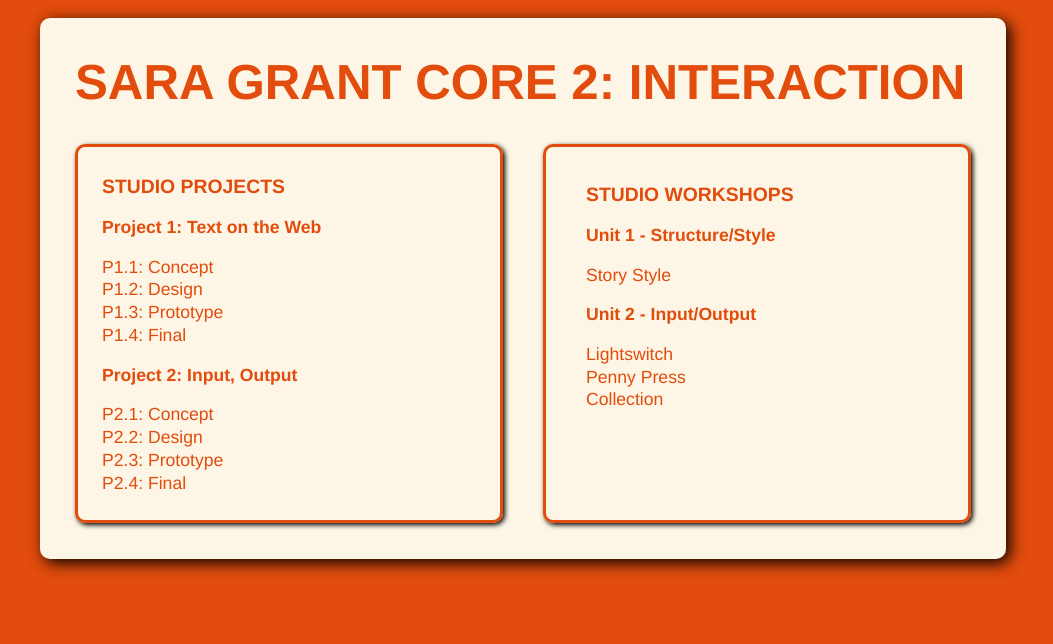
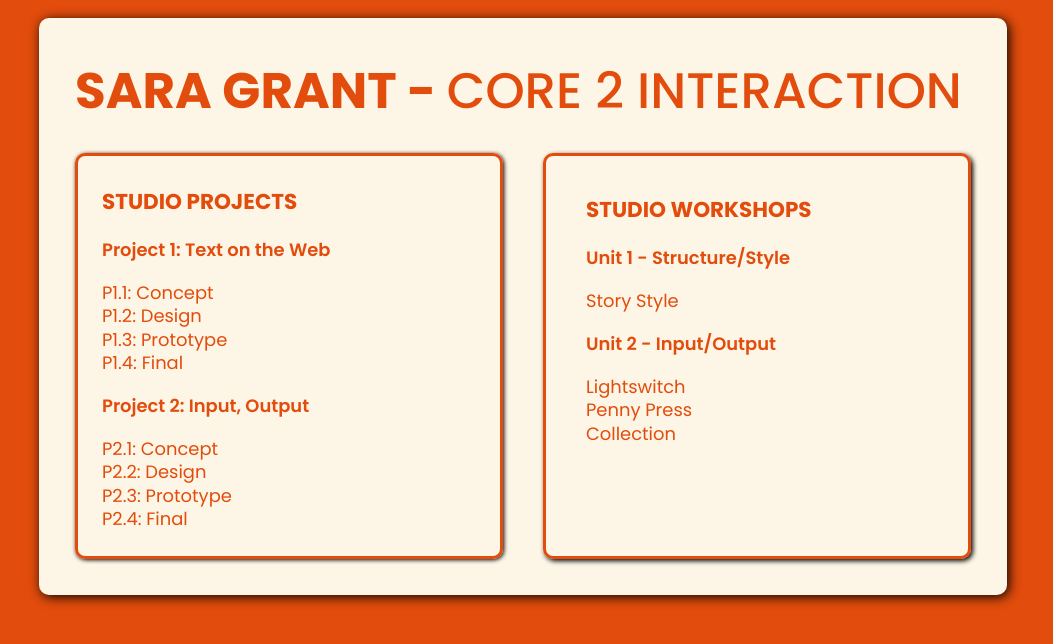
Before and after one commit to sara-grant/Core-2-Interaction-Site, a plain HTML site: page index.html in a window 1280 px wide. Shown: the whole page, without its empty margins (117-1170 px from the left). Drawn offline with Linux system fonts and the light colour scheme.

Commit message:
style updates

```diff
--- a/assets/style.css
+++ b/assets/style.css
@@ -1,21 +1,21 @@
 html {
 	background: #e24c0c;
 	color: #e24c0c;
-	font-family: Helvetica, sans-serif;
+	font-family: "Poppins", sans-serif;
 	padding-left:1.5em;
 	padding-right: 1.5em;
 	padding-top: 1em;
-	font-size: 1.1em;
+	font-size: 1.4vw;
 }
 
 h1::selection, h2::selection, h3::selection, a::selection, p::selection {
-	color: #e24c0c;
-	background-color: #fdf5e5;
+	color: #fdf5e5;
+	background-color: #e24c0c;
 }
 
 body {
 	border: e24c0c solid 5px;
-	box-shadow: 4px 4px 15px black;
+	box-shadow: 2px 2px 12px black;
 	border-radius: 10px;
 	padding: 2em;
 	background-color: #fdf5e5;
@@ -38,7 +38,7 @@ body {
 	border: #e24c0c solid 3px;
 	border-radius: 10px;
 	transition: 1s;
-	box-shadow: 2px 2px 5px black;
+	box-shadow: 1px 1px 4px rgb(0, 0, 0);
 	}
 
 .studio-projects:hover {
@@ -70,9 +70,14 @@ ul {
 
 h1 {
 	text-transform: uppercase;
-	font-size: 3.85vw;
+	font-size: 3.9vw;
 	margin: 0;
-	margin-bottom: 0.7em;
+	margin-bottom: 0.5em;
+}
+
+em {
+	font-weight: 500;
+	font-style: normal;
 }
 
 h2 {
@@ -82,8 +87,9 @@ h2 {
 }
 
 h3 {
-	font-size: 1.1em;
+	font-size: 1.2em;
 	text-transform: uppercase;
+	margin-bottom: 0;
 }
 
 
@@ -98,4 +104,5 @@ a:hover {
 
 .subtitle {
 	font-weight: bold;
+	font-weight: 600;
 }
--- a/index.html
+++ b/index.html
@@ -5,10 +5,13 @@
 	<meta name="viewport" content="width=device-width, initial-scale=1.0">
 	<title>My Core 2: Interaction Homepage</title>
 	<link rel="stylesheet" href="./assets/style.css">
+	<link rel="preconnect" href="https://fonts.googleapis.com">
+	<link rel="preconnect" href="https://fonts.gstatic.com" crossorigin>
+	<link href="https://fonts.googleapis.com/css2?family=Poppins:ital,wght@0,100;0,200;0,300;0,400;0,500;0,600;0,700;0,800;0,900;1,100;1,200;1,300;1,400;1,500;1,600;1,700;1,800;1,900&display=swap" rel="stylesheet">
 </head>
 <body>
 	<header>
-		<h1>Sara Grant Core 2: Interaction</h1>
+		<h1>Sara Grant - <em>Core 2 Interaction</em></h1>
 		<!-- <h2> Core 2: Interaction Homepage</h2> -->
 		<!-- <hr> -->
 	</header>
```
